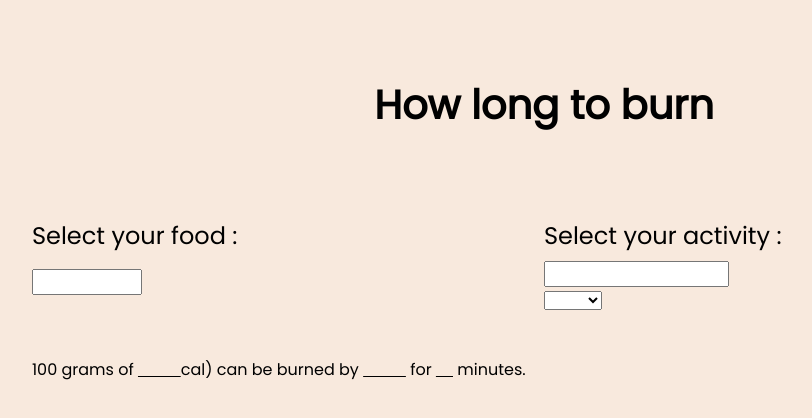
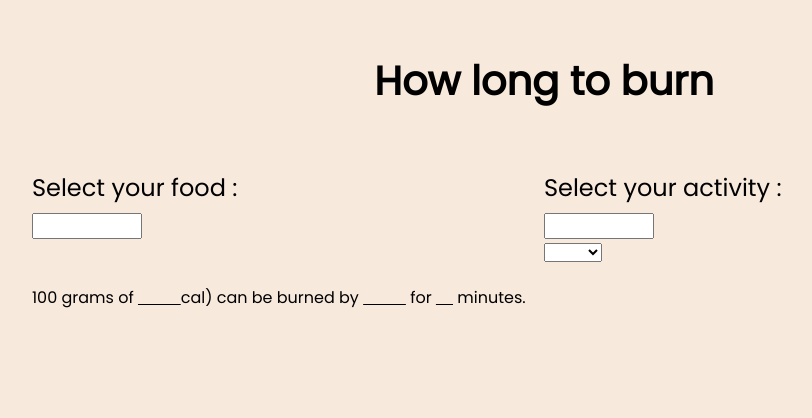
Before and after one commit to AxelBroeglin/howlongtoburn, a website: page index.html in a window 1280 px wide. Shown: the whole page, without its empty margins (96-908 px from the left). Drawn offline with Linux system fonts and the light colour scheme.

Commit message:
working on form styling

```diff
--- a/main.css
+++ b/main.css
@@ -18,7 +18,7 @@ main{
 
 h1{
   text-align: center;
-  padding: 5vh 0 5vh 0;
+  padding: 2vh 0 2vh 0;
   font-size: 2.5em;
 }
 
@@ -40,12 +40,13 @@ h2{
   flex-direction: column;
   width: 50%;
 }
-#form-food > * {
+food > * {
   margin-bottom: 2vh;
 }
 
-#search-food{
+input{
   width:20%;
+  height:1vh;
 }
 
 #match-list{
@@ -55,7 +56,7 @@ h2{
 
 .search-results{
   background-color: hsla(27, 66%, 92%, 0.836);
-  margin-bottom: 10px;
+  margin-bottom: 5px;
   font-size: 1.1em;
 }
 
```
